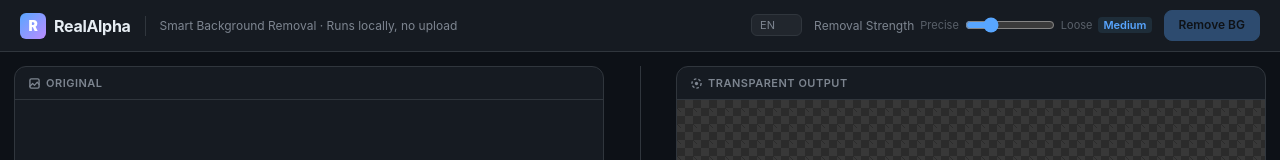
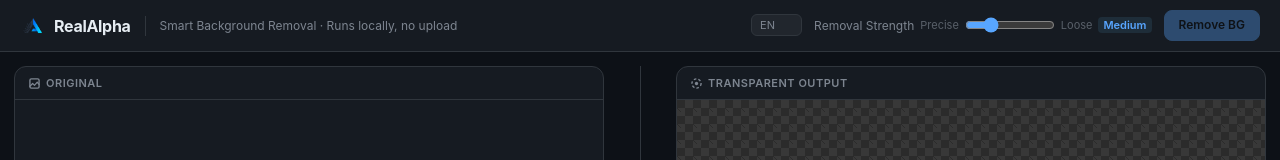
Before and after one commit to IHKYoung/RealAlpha, a website built with Vite: page index.html in a window 1280 px wide. Shown: the top 160 px of the page. Built offline with nearby package versions, Linux system fonts and the light colour scheme.

Commit message:
feat: 添加使用截图和Logo

```diff
--- a/index.html
+++ b/index.html
@@ -4,12 +4,13 @@
   <meta charset="UTF-8" />
   <meta name="viewport" content="width=device-width, initial-scale=1.0" />
   <title>RealAlpha — Background Remover</title>
+  <link rel="icon" type="image/png" href="/logo.png" />
 </head>
 <body>
 
 <header>
   <div class="logo">
-    <div class="logo-icon">R</div>
+    <img src="/logo.png" class="logo-icon" alt="RealAlpha" />
     RealAlpha
   </div>
   <div class="sep"></div>
--- a/src/style.css
+++ b/src/style.css
@@ -51,14 +51,8 @@ header {
 .logo-icon {
   width: 26px;
   height: 26px;
-  background: linear-gradient(135deg, #58a6ff, #bc8cff);
   border-radius: 6px;
-  display: flex;
-  align-items: center;
-  justify-content: center;
-  font-size: 14px;
-  font-weight: 900;
-  color: #fff;
+  object-fit: contain;
   flex-shrink: 0;
 }
 
```
Also changed, not shown: README.md, logo.png (added), 1 other file.
